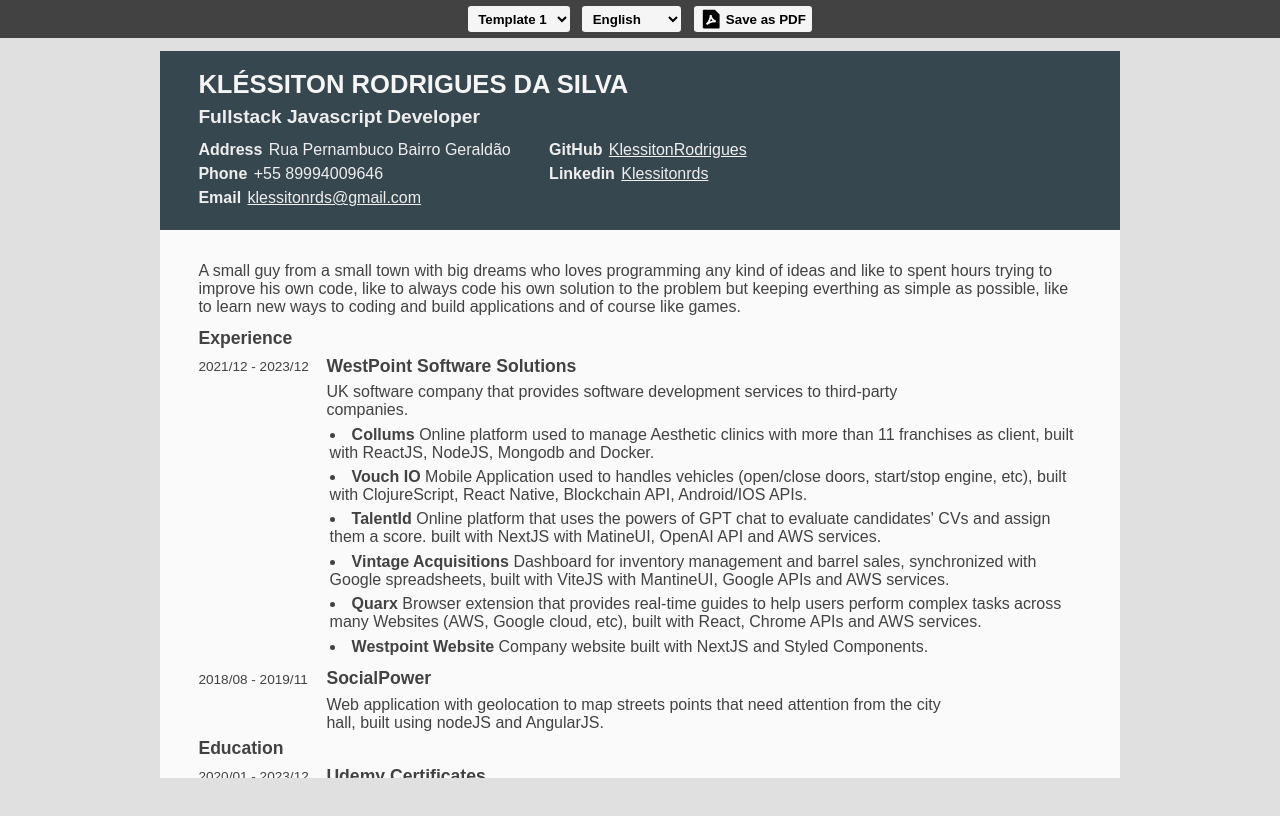
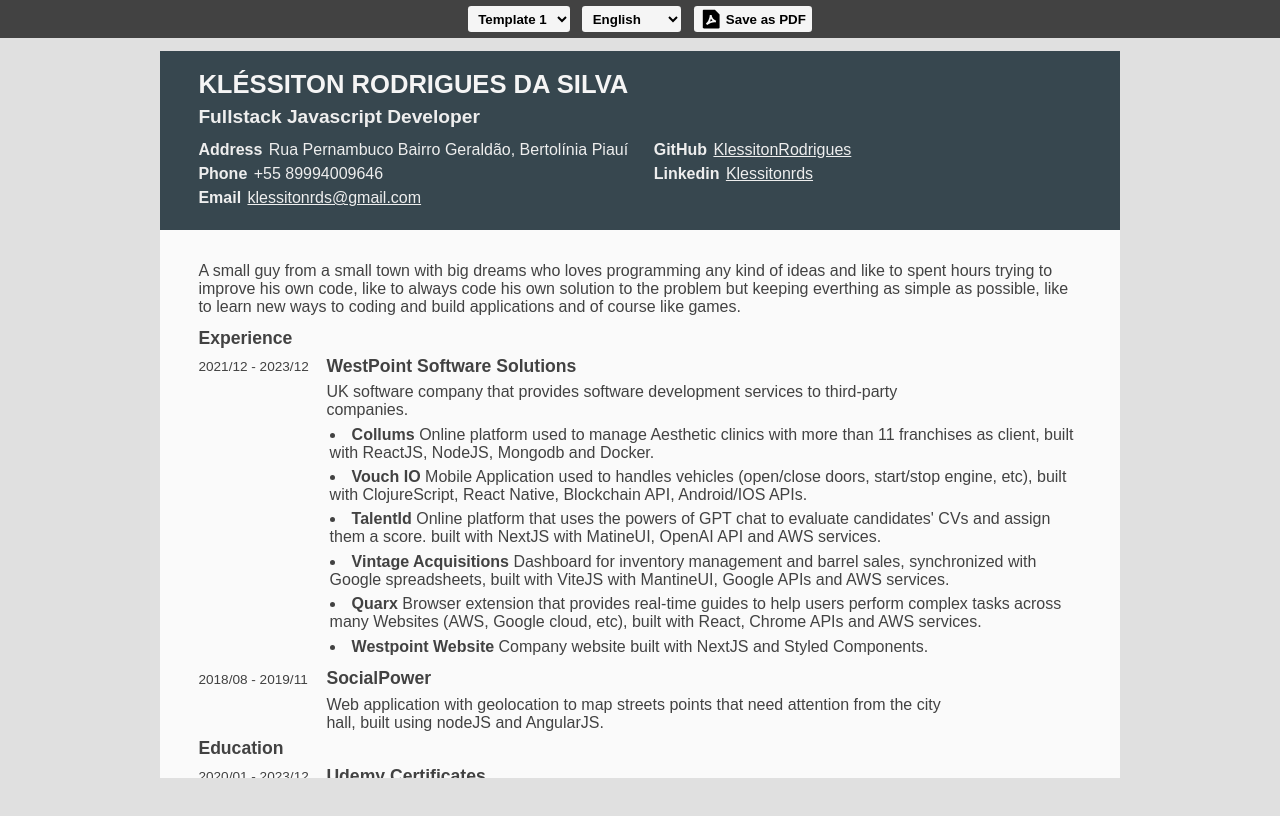
Before and after one commit to KlessitonRodrigues/personal-cv, a React app: page / in a window 1280 px wide. Shown: the top 816 px of the page. Built offline with nearby package versions, Linux system fonts and the light colour scheme; a web font is replaced by a local one.

Commit message:
chore: update header section

```diff
--- a/src/UI/components/CvTemplate1/Header.tsx
+++ b/src/UI/components/CvTemplate1/Header.tsx
@@ -7,11 +7,11 @@
       <h1>KLÉSSITON RODRIGUES DA SILVA</h1>
       <h3>Fullstack Javascript Developer</h3>
 
-      <Columns gap={12} mb={1}>
+      <Columns gap={8} mb={1}>
         <Column gap={2}>
           <Label>
             <Text>Address</Text>
-            Rua Pernambuco Bairro Geraldão
+            Rua Pernambuco Bairro Geraldão, Bertolínia Piauí
           </Label>
           <Label>
             <Text>Phone</Text>
```
Also changed, not shown: 1 other file (tests, documents, lock files or other folders).
